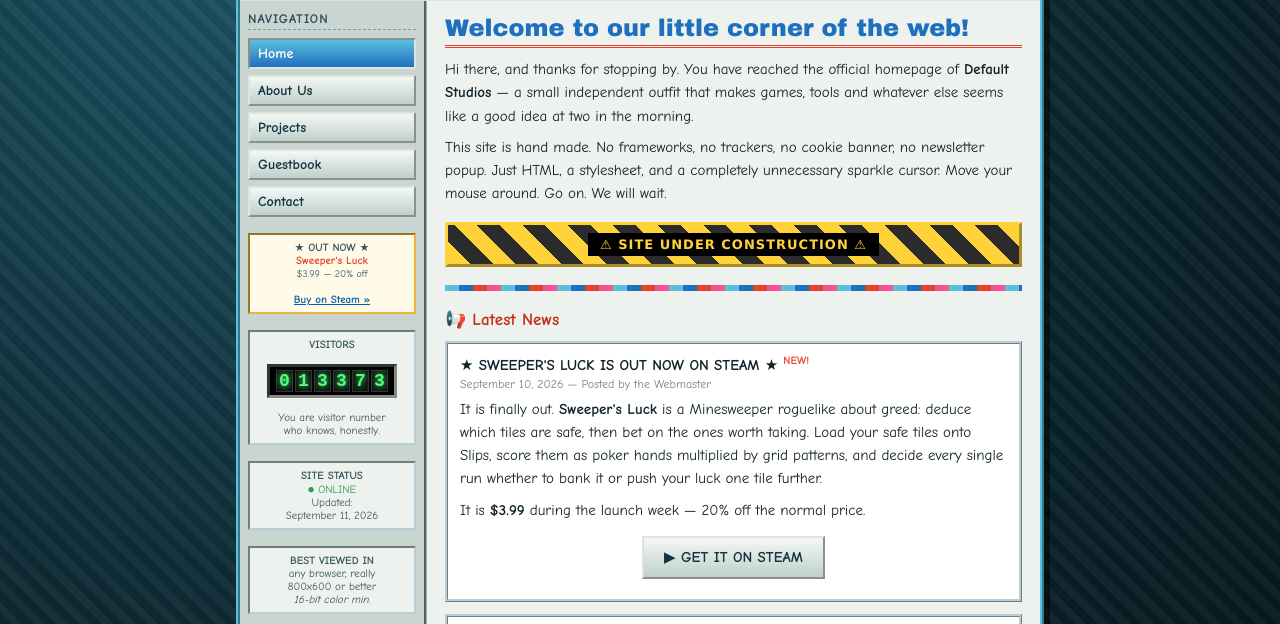
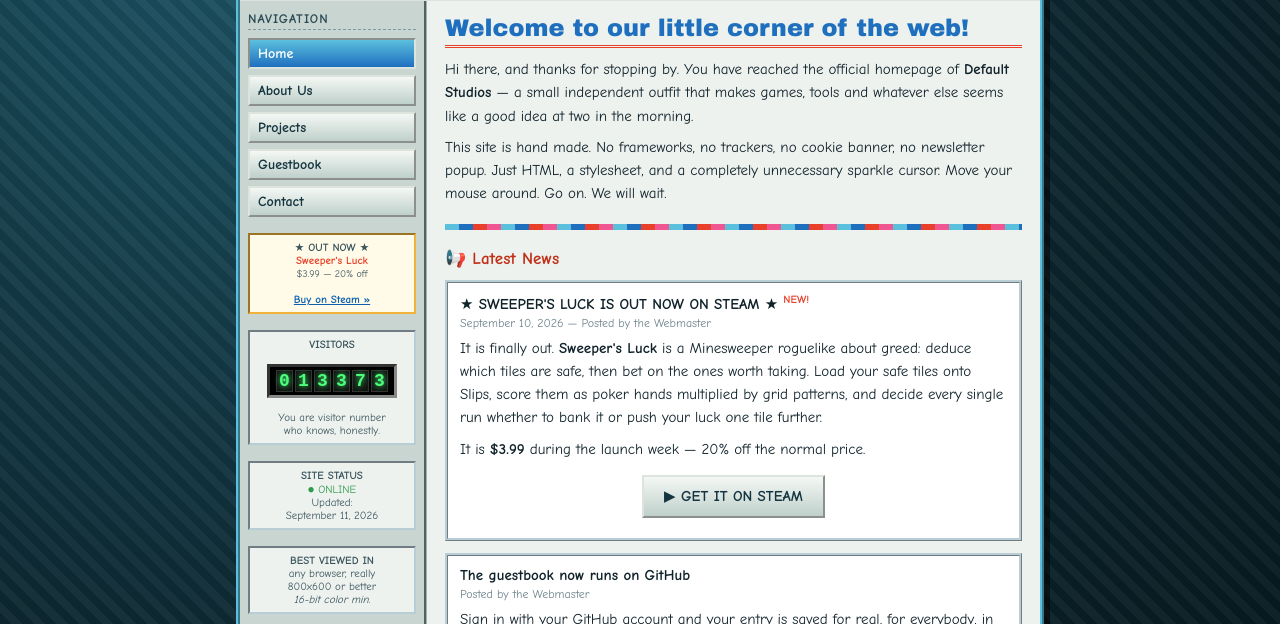
Before and after one commit to defaultdenault/DefaultStudiosWebsite, a plain HTML site: page index.html in a window 1280 px wide. Shown: the part 165-789 px from the top of the page. Drawn offline with Linux system fonts and the light colour scheme.

Commit message:
Update index.html

```diff
--- a/index.html
+++ b/index.html
@@ -78,10 +78,6 @@
         Just HTML, a stylesheet, and a completely unnecessary sparkle cursor. Move your mouse around.
         Go on. We will wait.
       </p>
-
-      <div class="construction">
-        <span>&#9888; SITE UNDER CONSTRUCTION &#9888;</span>
-      </div>
 
       <hr class="fancy">
 
```
